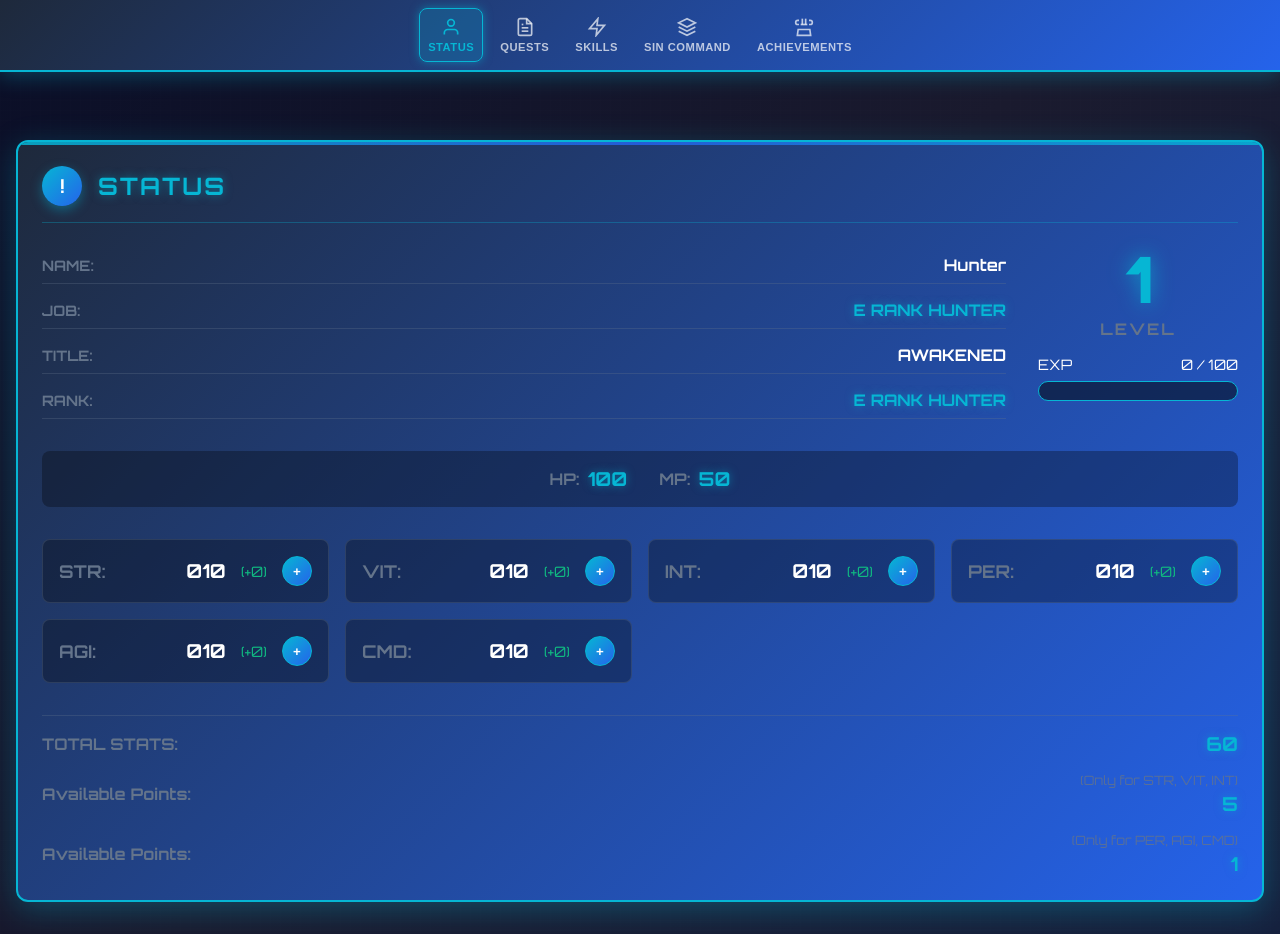
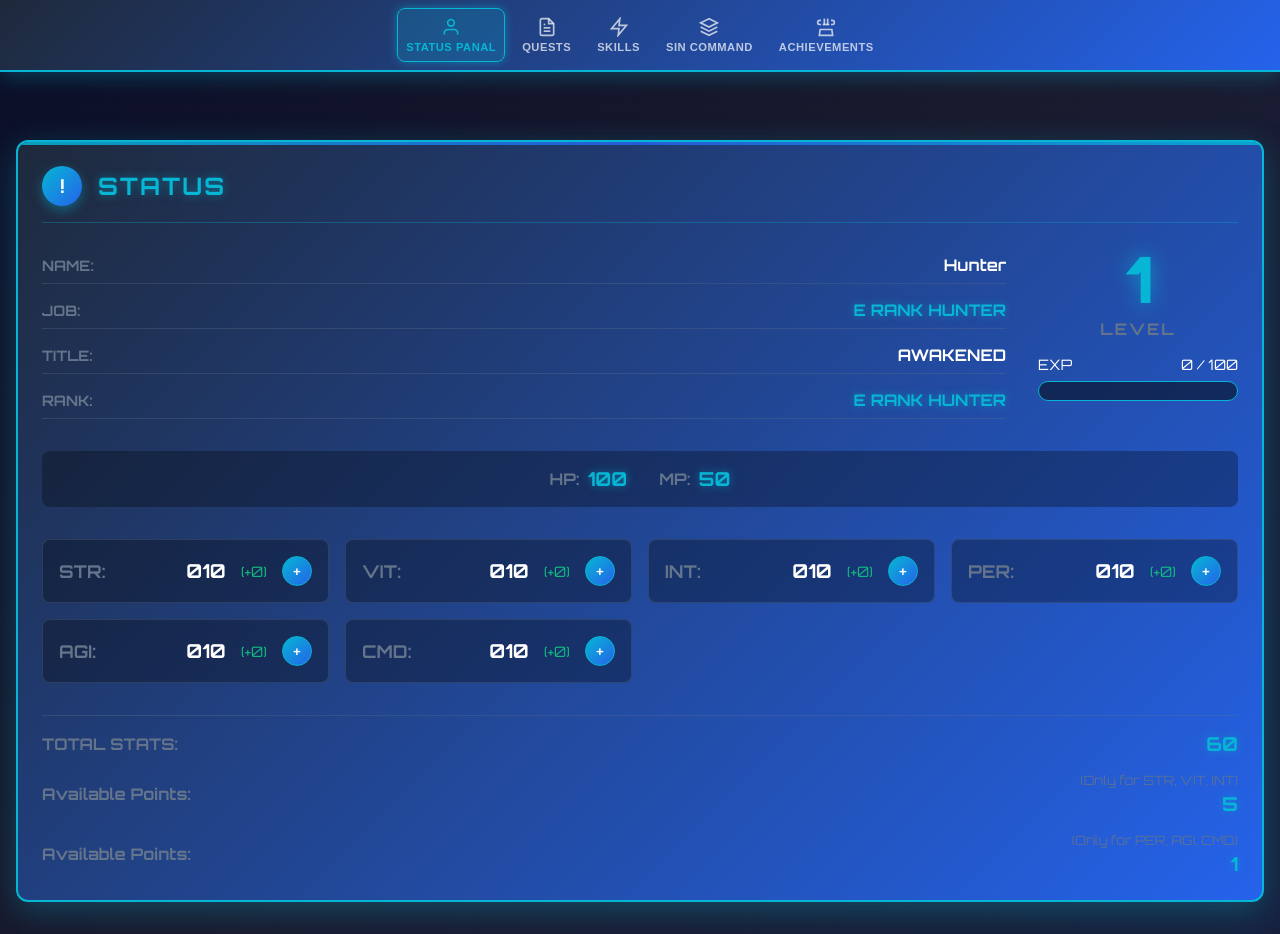
Before and after one commit to cryptospy41/sololevel, a plain HTML site: page index.html in a window 1280 px wide. Drawn offline with Linux system fonts and the light colour scheme.

Commit message:
Update index.html

```diff
--- a/index.html
+++ b/index.html
@@ -20,7 +20,7 @@
                         <path d="M20 21v-2a4 4 0 0 0-4-4H8a4 4 0 0 0-4 4v2"></path>
                         <circle cx="12" cy="7" r="4"></circle>
                     </svg>
-                    <span>STATUS</span>
+                    <span>STATUS PANAL</span>
                 </button>
                 <button class="nav-button" data-page="quests">
                     <svg class="nav-icon" viewBox="0 0 24 24" fill="none" stroke="currentColor" stroke-width="2">
```
